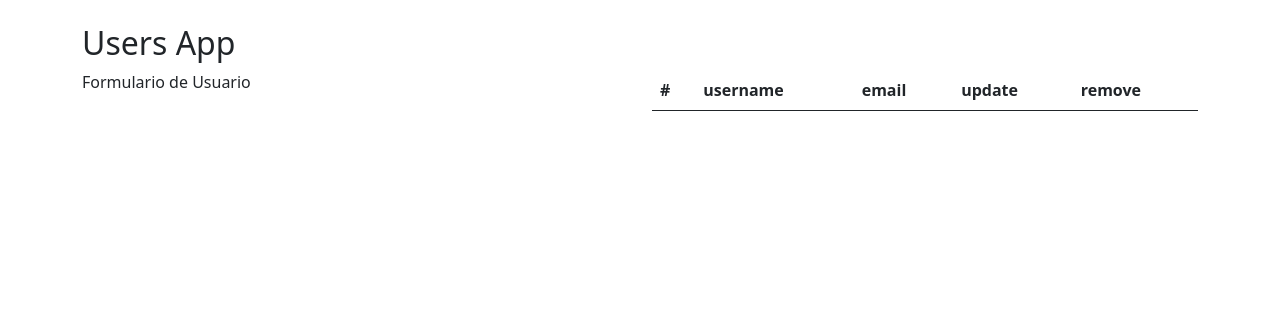
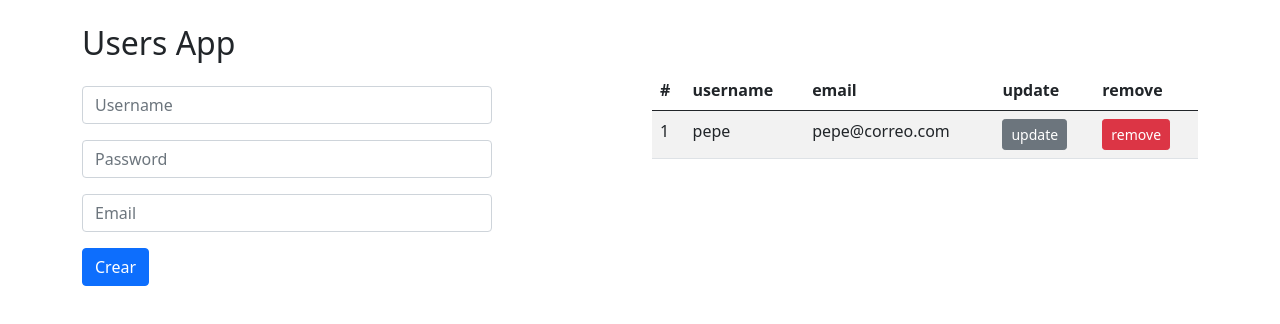
Before and after one commit to dardanqsot/react-cero-experto, a React (Vite) app in the folder 6-users-app/: page / in a window 1280 px wide. Shown: the top 324 px of the page. Built offline with nearby package versions, Linux system fonts and the light colour scheme.

Commit message:
S7 - Layout forms and handling submit event

```diff
--- a/6-users-app/src/UsersApp.jsx
+++ b/6-users-app/src/UsersApp.jsx
@@ -1,29 +1,28 @@
 import { UserForm } from "./components/UserForm";
-import { UserList } from "./components/UserList";
+import { UsersList } from "./components/UsersList";
 
 export const UsersApp = () => {
 
     const initialUsers = [
         {
             id: 1,
-      username: 'darwin',
+            username: 'pepe',
             password: '12345',
-      email: 'dardan@correo.com'
+            email: 'pepe@correo.com'
         },
     ];
 
     return (
         <div className="container my-4">
-      <h2> Users App</h2>
+            <h2>Users App</h2>
             <div className="row">
                 <div className="col">
                     <UserForm />
                 </div>
                 <div className="col">
-          <UserList users= { initialUsers }/>
+                    <UsersList users={ initialUsers } />
                 </div>
             </div>
-
         </div>
     );
 }
--- a/6-users-app/src/components/UserForm.jsx
+++ b/6-users-app/src/components/UserForm.jsx
@@ -1,8 +1,62 @@
+import { useState } from "react"
 
+const initialUserForm = {
+    username: '',
+    password: '',
+    email: '',
+}
 export const UserForm = () => {
-  return (
-    <>
-        <p>Formulario de Usuario</p>
-    </>
-  )
+
+    const [userForm, setUserForm] = useState(initialUserForm);
+
+    const { username, password, email } = userForm;
+
+    const onInputChange = ({ target }) => {
+        // console.log(target.value)
+        const { name, value } = target;
+        setUserForm({
+            ...userForm,
+            [name]: value,
+        })
+    }
+
+    const onSubmit = (event) => {
+        event.preventDefault();
+        if (!username || !password || !email) {
+            alert('Debe completar los campos del formulario!');
+            return;
+        }
+        console.log(userForm);
+
+        // guardar el user form en el listado de usuarios
+        setUserForm(initialUserForm);
+    }
+    return (
+        <form onSubmit={ onSubmit }>
+            <input
+                className="form-control my-3 w-75"
+                placeholder="Username"
+                name="username"
+                value={ username}
+                onChange={onInputChange} />
+            <input
+                className="form-control my-3 w-75"
+                placeholder="Password"
+                type="password"
+                name="password"
+                value={password}
+                onChange={onInputChange} />
+            <input
+                className="form-control my-3 w-75"
+                placeholder="Email"
+                name="email"
+                value={email}
+                onChange={onInputChange} />
+            <button
+                className="btn btn-primary"
+                type="submit">
+                Crear
+            </button>
+        </form>
+    )
 }
--- a/6-users-app/src/components/UserList.jsx
+++ /dev/null
@@ -1,52 +0,0 @@
-
-export const UserList = ({ users = [] }) => {
-  console.log("Users: " + users.length);
-  return (
-
-    <table className="table table-hover table-striped">
-
-      <thead>
-        <tr>
-          <th>#</th>
-          <th>username</th>
-          <th>email</th>
-          <th>update</th>
-          <th>remove</th>
-        </tr>
-      </thead>
-      <tbody>
-        {
-            users.map(user => {
-              <tr key={user.id}>
-                <td>{ user.id} </td>
-                <td>{ user.username} </td>
-                <td>{ user.email} </td>
-                <td>
-                  <button
-                    type="button"
-                    className="btn btn-secondary btn-sm"
-                  >
-                    update
-                  </button>
-
-                 </td>
-
-                 <td>
-                  <button
-                    type="button"
-                    className="btn btn-danger btn-sm"
-                  >
-                    eliminar
-                  </button>
-
-                 </td>
-
-              </tr>
-            })
-        }
-      </tbody>
-
-    </table>
-
-  )
-}
--- /dev/null
+++ b/6-users-app/src/components/UserRow.jsx
@@ -0,0 +1,27 @@
+
+export const UserRow = ({id, username, email}) => {
+
+    return (
+        <tr>
+            <td>{id}</td>
+            <td>{username}</td>
+            <td>{email}</td>
+            <td>
+                <button
+                    type="button"
+                    className="btn btn-secondary btn-sm"
+                >
+                    update
+                </button>
+            </td>
+            <td>
+                <button
+                    type="button"
+                    className="btn btn-danger btn-sm"
+                >
+                    remove
+                </button>
+            </td>
+        </tr>
+    )
+}
--- /dev/null
+++ b/6-users-app/src/components/UsersList.jsx
@@ -0,0 +1,30 @@
+import { UserRow } from "./UserRow"
+
+export const UsersList = ({ users = [] }) => {
+
+    return (
+        <table className="table table-hover table-striped">
+
+            <thead>
+                <tr>
+                    <th>#</th>
+                    <th>username</th>
+                    <th>email</th>
+                    <th>update</th>
+                    <th>remove</th>
+                </tr>
+            </thead>
+            <tbody>
+                {
+                    users.map(({id, username, email }) => (
+                        <UserRow
+                            key={id}
+                            id={id}
+                            username={username}
+                            email={email} />
+                    ))
+                }
+            </tbody>
+        </table>
+    )
+}
--- a/6-users-app/src/main.jsx
+++ b/6-users-app/src/main.jsx
@@ -1,10 +1,10 @@
 import React from 'react'
 import ReactDOM from 'react-dom/client'
-import {UsersApp} from './UsersApp.jsx'
+import { UsersApp } from './UsersApp'
 import './styles.css'
 
 ReactDOM.createRoot(document.getElementById('root')).render(
   <React.StrictMode>
     <UsersApp />
-  </React.StrictMode>,
+  </React.StrictMode>
 )
```
Lines whose indentation alone changed are shown as unchanged.
